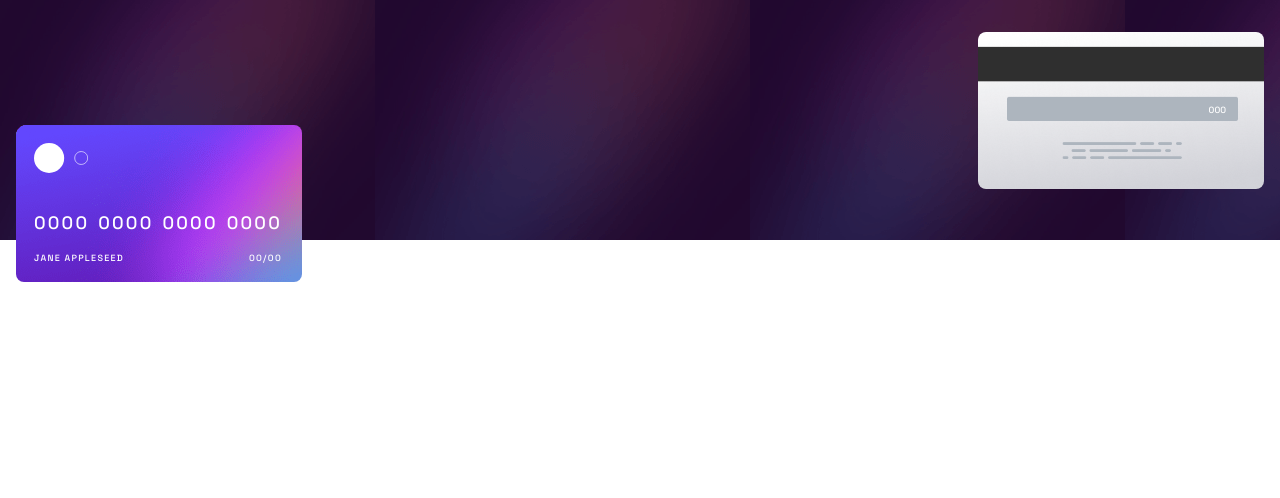
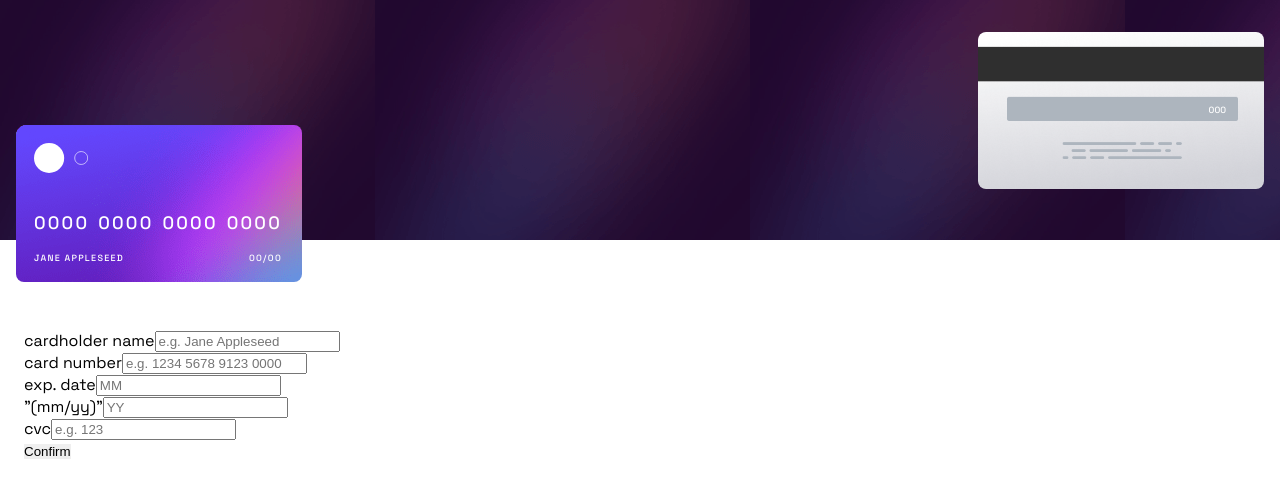
Before and after one commit to brdCoreShadow/interactive-card-details, a React (Vite) app: page / in a window 1280 px wide. Shown: the top 498 px of the page. Built offline with nearby package versions, Linux system fonts and the light colour scheme.

Commit message:
basic markup for card form is made

```diff
--- a/src/components/CardData/CardData.tsx
+++ b/src/components/CardData/CardData.tsx
@@ -19,16 +19,57 @@ const CardData: React.FC = () => {
     },
   });
 
-  const handleSubmit = (evt:FormEvent<HTMLFormElement>) => {
+  const handleSubmit = (evt: FormEvent<HTMLFormElement>) => {
     evt.preventDefault();
     console.log(formik.values);
   };
 
-  return <SC.CardDataCon>
-    <form action="submi" onSubmit={handleSubmit}>
-
-    </form>
-  </SC.CardDataCon>;
+  return (
+    <SC.CardDataCon>
+      <form action="submi" onSubmit={handleSubmit}>
+        <div>
+          <label htmlFor="holderName">
+            <span>cardholder name</span>
+            <input
+              type="text"
+              name="holderName"
+              id="holderName"
+              placeholder="e.g. Jane Appleseed"
+            />
+          </label>
+          <div>
+            <label htmlFor="cardNumber">
+              <span>card number</span>
+              <input
+                type="text"
+                name="cardNumber"
+                placeholder="e.g. 1234 5678 9123 0000"
+              />
+            </label>
+          </div>
+          <div>
+            <div>
+                <label htmlFor="month"><span>exp. date</span></label>
+                <input type="text" name="month" placeholder="MM"/>
+            </div>
+            <div>
+                <label htmlFor="year">
+                    <span>"(mm/yy)"</span>
+                    <input type="text" name="year" placeholder="YY"/>
+                </label>
+            </div>
+            <div>
+                <label htmlFor="cvc">
+                    <span>cvc</span>
+                    <input type="text" name="cvc" placeholder="e.g. 123"/>
+                </label>
+            </div>
+          </div>
+        </div>
+        <button type="submit">Confirm</button>
+      </form>
+    </SC.CardDataCon>
+  );
 };
 
 export default CardData;
--- a/src/components/CardData/CardDataStyled.ts
+++ b/src/components/CardData/CardDataStyled.ts
@@ -1,5 +1,8 @@
 import styled from "@emotion/styled";
 
 export const CardDataCon = styled.div`
-
+padding-top: 90px;
+padding-bottom: 44px;
+padding-left: 24px;
+padding-right: 24px;
 `
```
